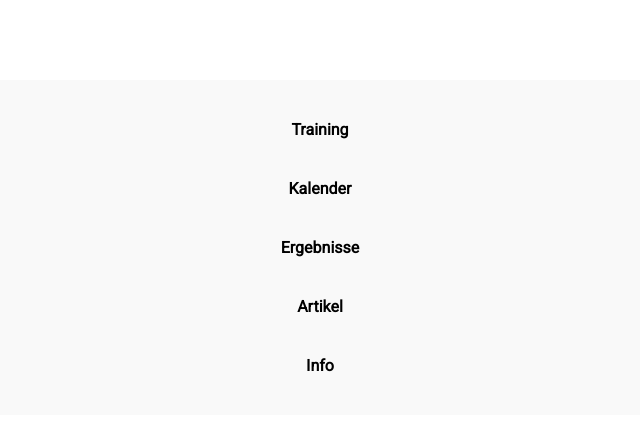
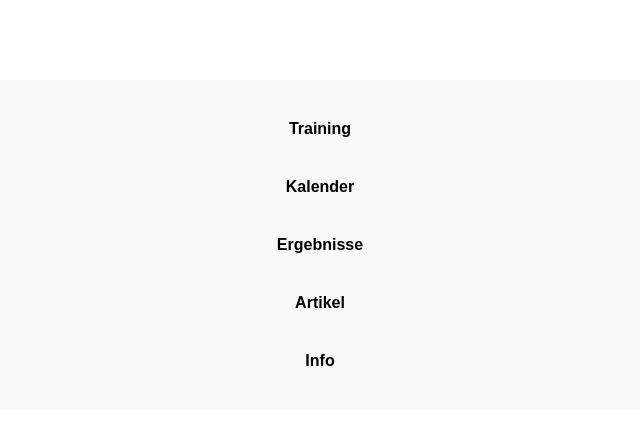
Before and after one commit to lukerichter/vscode, a plain HTML site: page index.html in a window 1280 px wide. Both pictures are taken after a click on the icon 1138 px from the left and 40 px from the top of the page. Shown: the top 445 px of the page, 320-960 px from the left. Drawn offline with Linux system fonts and the light colour scheme.

Commit message:
fix: using arial font because roboto is not working

```diff
--- a/index.html
+++ b/index.html
@@ -8,7 +8,6 @@
     <title>LG Eder</title>
 
     <link rel="stylesheet" href="styles.css">
-    <link href='http://fonts.googleapis.com/css?family=Roboto' rel='stylesheet' type='text/css'>
 
     <script src="https://kit.fontawesome.com/003071b7db.js" crossorigin="anonymous"></script>
     <script defer src="scripts.js"></script>
--- a/styles.css
+++ b/styles.css
@@ -12,7 +12,6 @@
 body {
     margin: 0;
     padding: 0;
-    font-family: Roboto;
     overflow-x: hidden;
 }
 
@@ -67,6 +66,7 @@ nav ul li {
     font-weight: bold;
     color: var(--nav-text-color);
     transition: transform 0.2s;
+    font-family: Arial, Helvetica, sans-serif;
 }
 
 nav ul li:hover {
```
